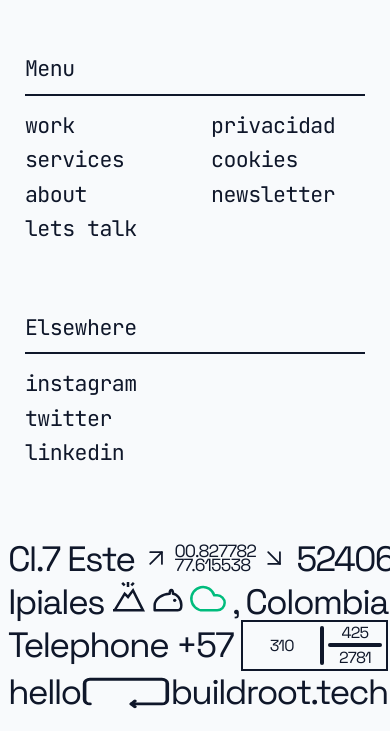
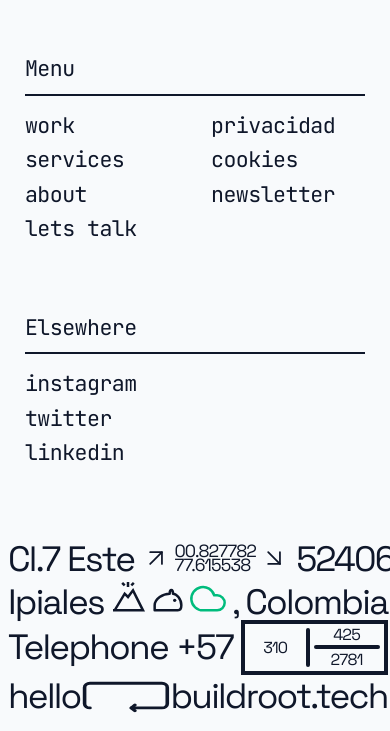
Before and after one commit to buildroot-tech/front-buildroot, a Next.js app: page / in a window 390 px wide. Shown: the part 4520-5251 px from the top of the page. Built offline with nearby package versions, Linux system fonts and the light colour scheme.

Commit message:
style(footer): match outer phone border to 4px, narrow 310 column to flex-[0.6]

```diff
--- a/components/layout/Footer.tsx
+++ b/components/layout/Footer.tsx
@@ -238,9 +238,9 @@ export function Footer(): React.ReactElement {
                   </div>
 
                   {/* Phone Grid */}
-                  <div className="flex-1 flex border-2 border-[var(--border)] min-w-0">
-                    {/* Left Column */}
-                    <div className="flex-1 flex items-center justify-center font-display text-[clamp(1rem,1.5vw,2rem)] leading-[0.85] tracking-tighter font-normal text-[var(--text-primary)] py-1 md:py-2 px-2 md:px-4">
+                  <div className="flex-1 flex border-[4px] border-[var(--border)] min-w-0">
+                    {/* Left Column — narrower */}
+                    <div className="flex-[0.6] flex items-center justify-center font-display text-[clamp(1rem,1.5vw,2rem)] leading-[0.85] tracking-tighter font-normal text-[var(--text-primary)] py-1 md:py-2 px-2 md:px-4">
                       {contactInfo.phone.split(" ")[0]}
                     </div>
 
```
